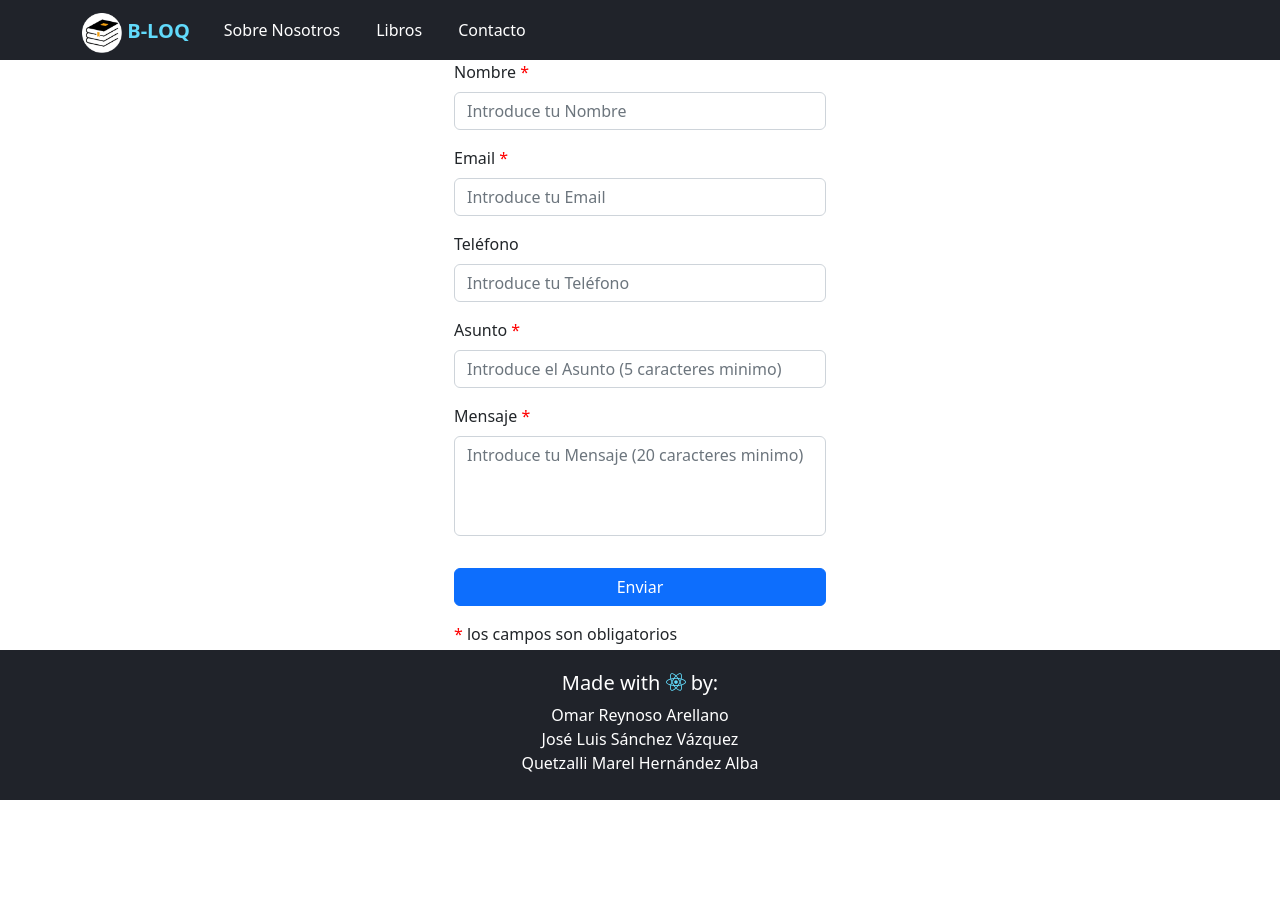
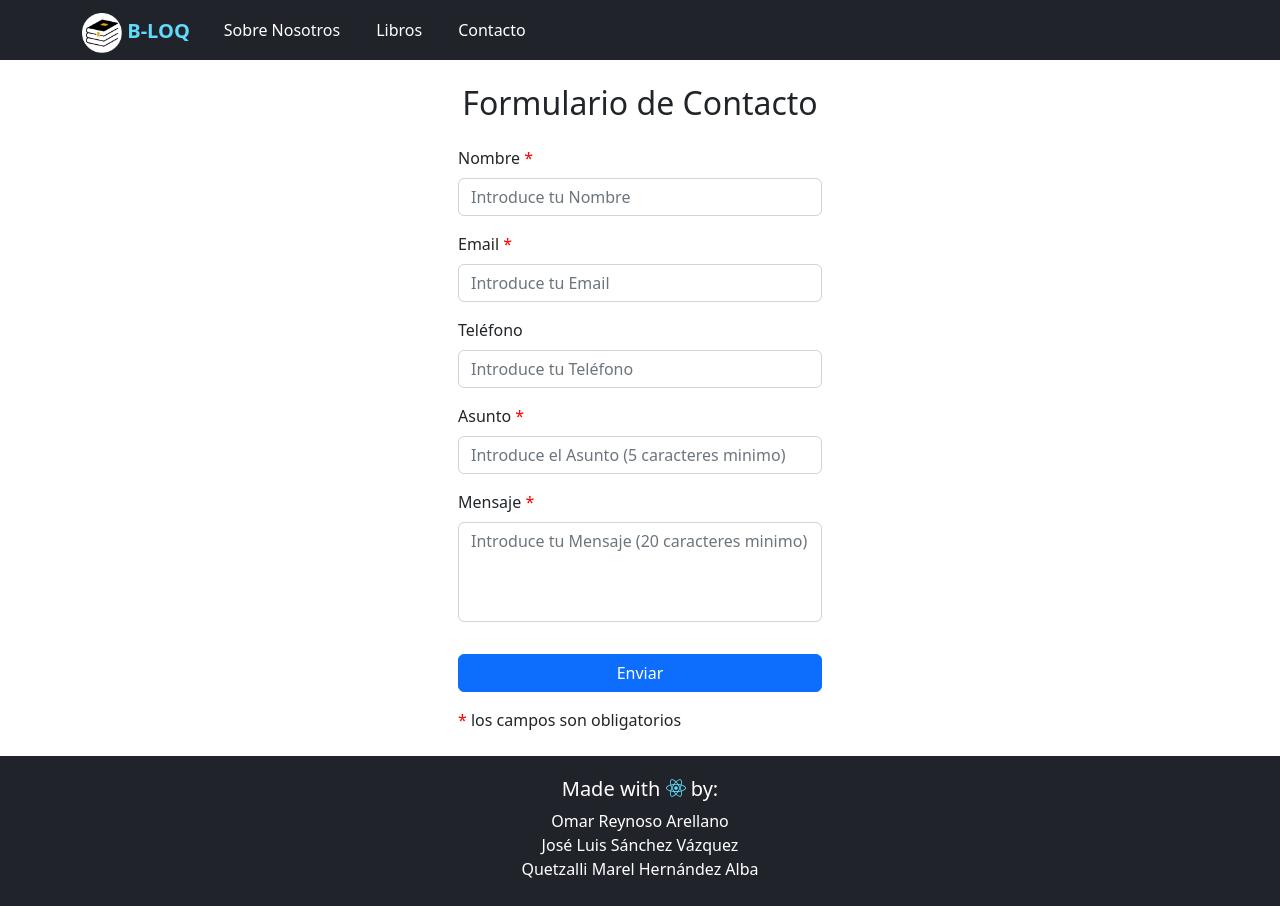
Before and after one commit to LobiLux-Dev/Proyecto-Final-5to-Semestre, a React (Create React App) app in the folder frontend/: page /contact in a window 1280 px wide. Before the commit the page ends 800 px from the top, so only its background shows below. Built offline with nearby package versions, Linux system fonts and the light colour scheme.

Commit message:
contact form v1.0.1

```diff
--- a/frontend/src/pages/Contact.tsx
+++ b/frontend/src/pages/Contact.tsx
@@ -1,6 +1,6 @@
 import '../styles/pages/Contact.css'
 import { useEffect } from 'react'
-import { Button, Form } from 'react-bootstrap'
+import { Button, Container, Form } from 'react-bootstrap'
 
 const Contact = () => {
   useEffect(() => {
@@ -8,6 +8,8 @@ const Contact = () => {
   })
 
   return (
+    <Container className='my-4'>
+      <h2 className='text-center mb-4'>Formulario de Contacto</h2>
       <Form className='col-xl-4 col-lg-5 col-md-6 col-sm-8'>
         <Form.Group controlId='name'>
           <Form.Label>
@@ -71,6 +73,7 @@ const Contact = () => {
           <span>*</span> los campos son obligatorios
         </div>
       </Form>
+    </Container>
   )
 }
 
```
Lines whose indentation alone changed are shown as unchanged.
